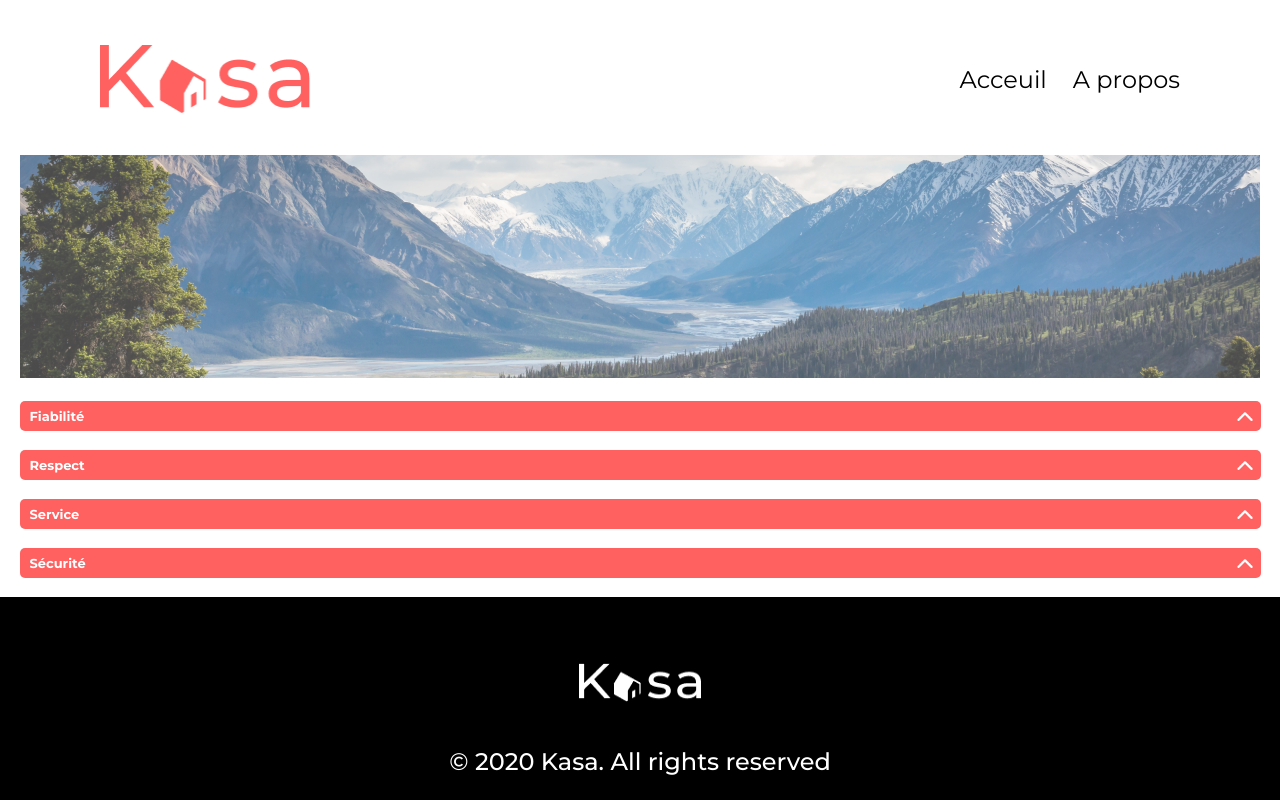
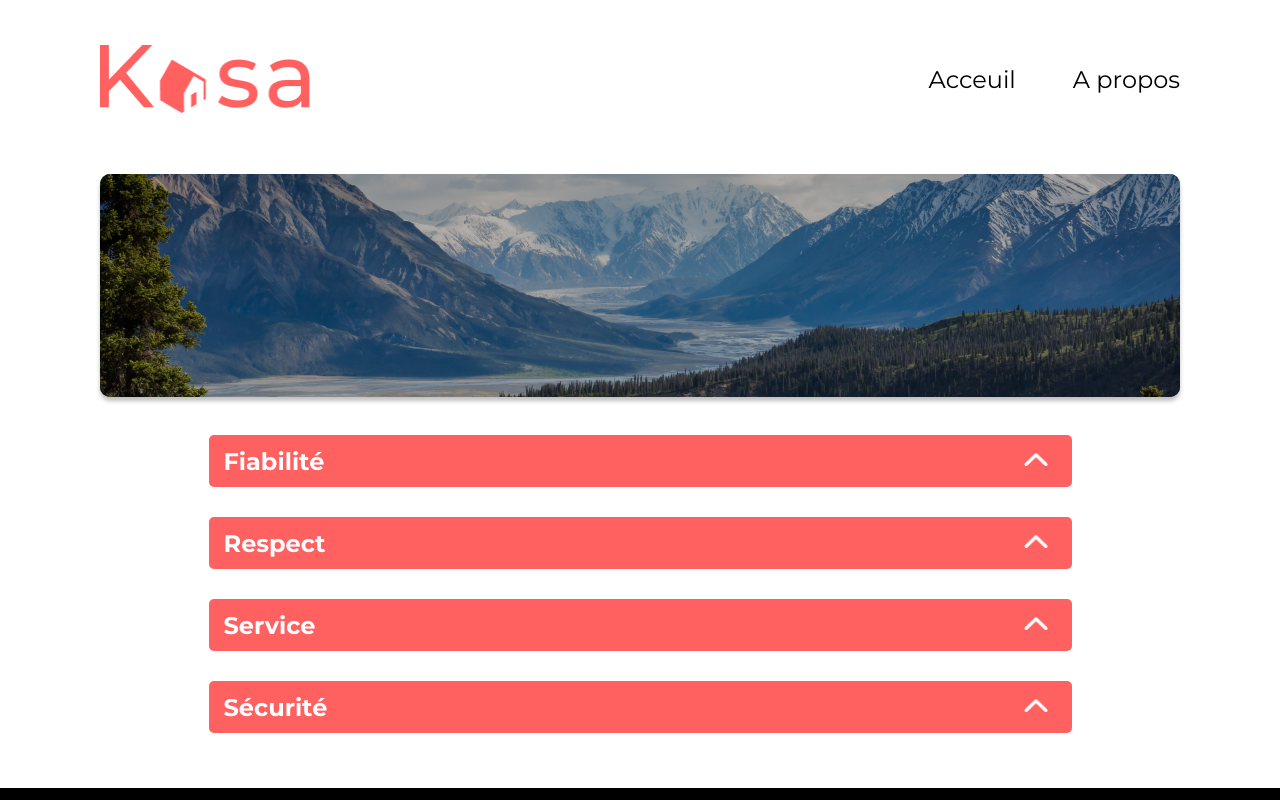
Before and after one commit to Xaarty/Projet8, a React (Vite) app: page /apropos in a window 1280 px wide. Shown: the top 800 px of the page. Built offline with nearby package versions, Linux system fonts and the light colour scheme; a web font is replaced by a local one.

Commit message:
Mises en place du reste des médias queries

```diff
--- a/src/components/aproposbanner.jsx
+++ b/src/components/aproposbanner.jsx
@@ -4,8 +4,10 @@ import imgapropos from "../assets/imgapropos.png";
 
 export default function Bannerpropos() {
   return (
-    <div className="banner">
-      <img id="img_apropos" src={imgapropos} />
+    <div className="banner_block">
+      <div className="banner">
+        <img src={imgapropos} />
+      </div>
     </div>
   );
 }
--- a/src/pages/apropos.jsx
+++ b/src/pages/apropos.jsx
@@ -14,9 +14,11 @@ export default function Apropos() {
         .map((_, i) => (
           <Collapse key={i} />
         ))} */}
-      {json.map((propos) => (
-        <Collapse title={propos.title} text={propos.text} key={propos.id} />
-      ))}
+      <div className="collapse_propos">
+        {json.map((propos) => (
+          <Collapse title={propos.title} text={propos.text} key={propos.id} />
+        ))}
+      </div>
     </div>
   );
 }
--- a/src/styles/layout/collapse.scss
+++ b/src/styles/layout/collapse.scss
@@ -1,4 +1,5 @@
 @import "../utilis/variable.scss";
+@import "../utilis/mixin.scss";
 .collapse_box {
   width: 100%;
 
@@ -14,9 +15,27 @@
     border-radius: 5px;
     padding-left: 10px;
 
+    @include tablet {
+      height: 41px;
+      padding: 0 10px 0 12.5px;
+    }
+
+    @include desktop {
+      height: 52px;
+      padding: 0 20px 0 15px;
+    }
+
     h2 {
       font-size: 13px;
       color: $white;
+
+      @include tablet {
+        font-size: 18.5px;
+      }
+
+      @include desktop {
+        font-size: 24px;
+      }
     }
     .button_collapse {
       width: 32px;
@@ -28,6 +47,16 @@
         width: 16px;
         height: 9.14px;
         transition: all 0.4s ease-in;
+
+        @include tablet {
+          width: 20px;
+          height: 11.43px;
+        }
+
+        @include desktop {
+          width: 24px;
+          height: 13.71px;
+        }
         &.rotate {
           rotate: 180deg;
         }
@@ -40,8 +69,19 @@
     border-radius: 5px;
     padding: 13px 20px 19px 20px;
     display: none;
+
+    @include tablet {
+      padding: 16px 20px 20px 20px;
+    }
+
     &.is_open {
       display: block;
     }
+
+    p {
+      @include tablet {
+        font-size: 18px;
+      }
+    }
   }
 }
--- a/src/styles/layout/header.scss
+++ b/src/styles/layout/header.scss
@@ -35,10 +35,12 @@ header {
 
     @include tablet {
       font-size: 18px;
+      gap: 41.5px;
     }
 
     @include desktop {
       font-size: 24px;
+      gap: 57px;
     }
   }
 }
--- a/src/styles/pages/a-propos.scss
+++ b/src/styles/pages/a-propos.scss
@@ -1,12 +1,41 @@
+@import "../utilis/mixin.scss";
+
 .apropos-content {
   margin: -8px 19.5px 19px 19.5px;
   display: flex;
   flex-direction: column;
   gap: 19px;
-  .banner {
-    box-shadow: none;
-    #img_apropos {
-      opacity: 70%;
+  height: 80vh;
+
+  @include tablet {
+    margin: 1.5px 59.75px 28.5px 59.75px;
+    height: 72vh;
+  }
+
+  @include desktop {
+    margin: 11px 100px 38px 100px;
+    gap: 38px;
+  }
+  .banner_block {
+    .banner {
+      img {
+        opacity: 70%;
+      }
+    }
+  }
+  .collapse_propos {
+    display: flex;
+    flex-direction: column;
+    gap: 20px;
+
+    @include tablet {
+      gap: 25px;
+      padding: 0 54.25px;
+    }
+
+    @include desktop {
+      gap: 30px;
+      padding: 0 108.5px;
     }
   }
 }
--- a/src/styles/pages/error-page.scss
+++ b/src/styles/pages/error-page.scss
@@ -1,4 +1,5 @@
 @import "../utilis/variable.scss";
+@import "../utilis/mixin.scss";
 #main_error {
   margin: 113px 0px;
   display: flex;
@@ -6,20 +7,57 @@
   gap: 113px;
   align-items: center;
   text-align: center;
+
+  @include tablet {
+    margin: 126px 0;
+    gap: 126px;
+  }
+
+  @include desktop {
+    margin: 139px 0;
+    gap: 139px;
+  }
+
   h1 {
     font-size: 96px;
     color: $main-color;
+
+    @include tablet {
+      font-size: 150px;
+    }
+
+    @include desktop {
+      font-size: 288px;
+    }
   }
+
   h2 {
     font-weight: $font_weight_medium;
     font-size: 18px;
     color: $main-color;
     width: 260px;
+
+    @include tablet {
+      font-size: 27px;
+      width: 100%;
+    }
+
+    @include desktop {
+      font-size: 36px;
+    }
   }
 
   a {
     text-decoration: underline;
     font-size: 14px;
     font-weight: $font_weight_medium;
+
+    @include desktop {
+      font-size: 16px;
+    }
+
+    @include desktop {
+      font-size: 18px;
+    }
   }
 }
--- a/src/styles/pages/fiche-logement.scss
+++ b/src/styles/pages/fiche-logement.scss
@@ -1,7 +1,15 @@
 @import "../utilis/variable.scss";
-
+@import "../utilis/mixin.scss";
 .main_box {
   margin: 0 20px 27px 20px;
+
+  @include tablet {
+    margin: 0 60px 27px 60px;
+  }
+
+  @include desktop {
+    margin: 0 100px 38.5px 100px;
+  }
 }
 .star-filled svg path {
   fill: $main-color;
@@ -16,6 +24,16 @@
   align-items: center;
   justify-content: center;
   position: relative;
+
+  @include tablet {
+    height: 335px;
+    margin-bottom: 22.5px;
+  }
+
+  @include desktop {
+    height: 415px;
+    margin-bottom: 30px;
+  }
 
   .img_caroussel {
     position: absolute;
@@ -35,9 +53,26 @@
     background: transparent;
     height: 24px;
 
+    @include tablet {
+      height: 71.82px;
+    }
+
+    @include desktop {
+      height: 119.64px;
+    }
     img {
       width: 24px;
       height: 24px;
+
+      @include tablet {
+        width: 60px;
+        height: 71.82px;
+      }
+
+      @include desktop {
+        width: 96px;
+        height: 119.64px;
+      }
     }
   }
 
@@ -59,16 +94,29 @@
       width: 8px;
       height: 8px;
       background-color: #ffffff00;
-      border: 2px solid #fff;
+      border: 2px solid $white;
       border-radius: 100%;
       box-shadow: 0 4px 4px rgba(0, 0, 0, 0.25);
       padding: 0;
+
+      @include tablet {
+        width: 12px;
+        height: 12px;
+        border: 2.7px solid $white;
+      }
     }
 
     .dot_selected {
-      background-color: #fff;
+      background-color: $white;
     }
   }
+}
+
+.main_info {
+  display: grid;
+
+  @include tablet {
+    grid-template-columns: auto auto;
   }
   .main_info_1 {
     .title {
@@ -77,11 +125,30 @@
         font-size: 18px;
         font-weight: $font_weight_medium;
         margin-bottom: 5px;
+
+        @include tablet {
+          margin-bottom: 0;
+          font-size: 27px;
+        }
+
+        @include desktop {
+          font-size: 36px;
+        }
       }
       p {
         font-size: 14px;
         font-weight: $font_weight_medium;
         margin-bottom: 10px;
+
+        @include tablet {
+          font-size: 16px;
+          margin-bottom: 15px;
+        }
+
+        @include desktop {
+          font-size: 18px;
+          margin-bottom: 20px;
+        }
       }
     }
     .all_tag_box {
@@ -98,10 +165,30 @@
         align-items: center;
         color: $white;
         margin-bottom: 16px;
+
+        @include tablet {
+          height: 21.5px;
+          margin-bottom: 20px;
+        }
+
+        @include desktop {
+          height: 25px;
+          margin-bottom: 24px;
+        }
         p {
           margin: 0 5px;
           font-size: 10px;
           font-weight: $font_weight_bold;
+
+          @include tablet {
+            font-size: 12px;
+            margin: 0 7.5px;
+          }
+
+          @include desktop {
+            font-size: 14px;
+            margin: 0 10px;
+          }
         }
       }
     }
@@ -113,6 +200,11 @@
     justify-content: space-between;
     margin-bottom: 13px;
 
+    @include tablet {
+      flex-direction: column;
+      align-items: end;
+    }
+
     .identity {
       display: flex;
       align-items: center;
@@ -120,14 +212,32 @@
 
       p {
         font-size: 12px;
-      font-weight: 500;
+        font-weight: $font_weight_medium;
         color: $main-color;
+
+        @include tablet {
+          font-size: 15px;
+        }
+
+        @include desktop {
+          font-size: 18px;
+        }
       }
 
       img {
         width: 32px;
         height: 32px;
         border-radius: 50%;
+
+        @include tablet {
+          width: 48px;
+          height: 48px;
+        }
+
+        @include desktop {
+          width: 64px;
+          height: 64px;
+        }
       }
     }
     .rating {
@@ -137,6 +247,14 @@
       .rating_stars {
         display: flex;
         gap: 4.59px;
+
+        @include tablet {
+          gap: 6.92px;
+        }
+
+        @include desktop {
+          gap: 9.25px;
+        }
         .star-filled,
         .star-empty {
           display: flex;
@@ -144,6 +262,17 @@
           svg {
             width: 13.41px;
             height: 13px;
+
+            @include tablet {
+              width: 19.08px;
+              height: 18.5px;
+            }
+
+            @include desktop {
+              width: 24.75px;
+              height: 24px;
+            }
+          }
         }
       }
     }
@@ -154,4 +283,35 @@
   display: flex;
   flex-direction: column;
   gap: 20px;
+
+  @include tablet {
+    flex-direction: row;
+    gap: 58px;
+    justify-content: space-between;
   }
+
+  @include desktop {
+    gap: 76px;
+  }
+
+  .collapse_box {
+    &_bar {
+      @include tablet {
+        border-radius: 7.5px;
+      }
+
+      @include desktop {
+        border-radius: 10px;
+      }
+      h2 {
+        @include tablet {
+          font-size: 15.5px;
+        }
+
+        @include desktop {
+          font-size: 18px;
+        }
+      }
+    }
+  }
+}
```
Also changed, not shown: src/assets/arrow_left.png, src/assets/arrow_right.png. Lines whose indentation alone changed are shown as unchanged.
